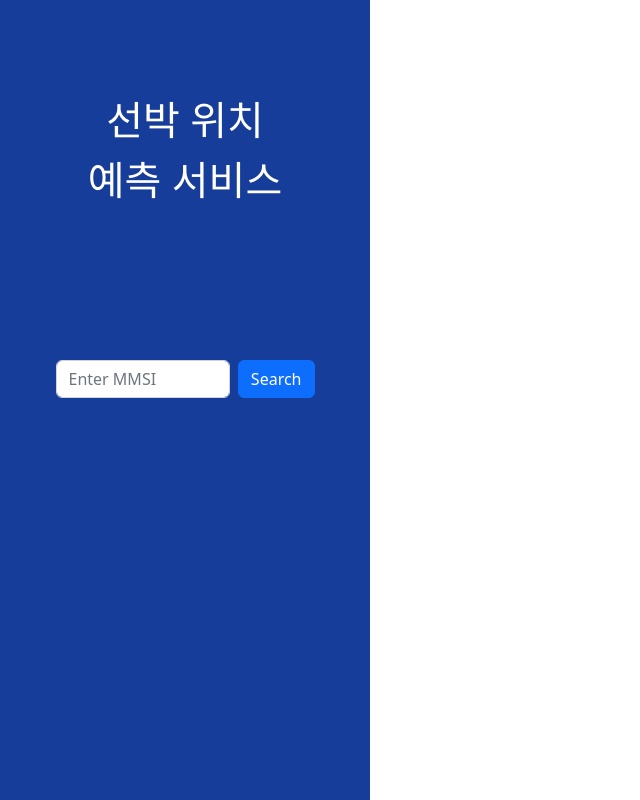
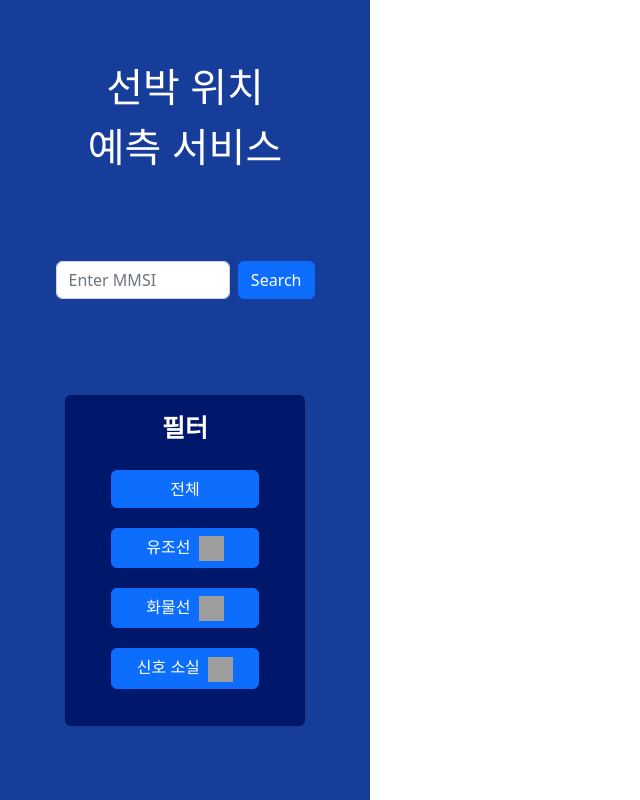
Before and after one commit to cyccc95/project_ship, a React (Create React App) app in the folder front-end/: page / in a window 1280 px wide. Shown: the whole page, without its empty margins (0-640 px from the left). Built offline with nearby package versions, Linux system fonts and the light colour scheme; grey boxes are pictures that could not be loaded.

Commit message:
Filter.js 작성

```diff
--- a/front-end/src/components/sidebar/Filter.js
+++ b/front-end/src/components/sidebar/Filter.js
@@ -1,7 +1,101 @@
 import React from 'react';
+import styled from 'styled-components';
+import Card from 'react-bootstrap/Card';
+import Button from 'react-bootstrap/Button';
+import { useNavigate } from 'react-router-dom';
+
+const FilterStyle = styled.div`
+  height: 33vh;
+`;
 
 const Filter = () => {
-  return <div></div>;
+  const navigate = useNavigate();
+
+  const shipTypeAll = () => {
+    navigate('/');
+  };
+
+  const shipTypeCargo = () => {
+    navigate('/ships/cargo');
+  };
+
+  const shipTypeTanker = () => {
+    navigate('/ships/tanker');
+  };
+
+  const shipTypeLoss = () => {
+    navigate('/ships/loss');
+  };
+
+  return (
+    <FilterStyle>
+      <Card style={{ width: '15rem', backgroundColor: 'rgb(0, 24, 107)' }}>
+        <Card.Body>
+          <Card.Title
+            style={{
+              textAlign: 'center',
+              fontSize: '25px',
+              fontWeight: 'bold',
+            }}
+          >
+            필터
+          </Card.Title>
+          <Card.Text
+            style={{
+              padding: '10px',
+              display: 'flex',
+              flexDirection: 'column',
+              alignItems: 'center',
+            }}
+          >
+            <Button
+              variant="primary"
+              style={{ margin: '10px', width: '80%' }}
+              onClick={shipTypeAll}
+            >
+              전체
+            </Button>
+            <Button
+              variant="primary"
+              style={{ margin: '10px', width: '80%' }}
+              onClick={shipTypeTanker}
+            >
+              유조선&nbsp;&nbsp;
+              <img
+                src="https://cdn-icons-png.flaticon.com/512/2942/2942056.png"
+                style={{ width: '25px', height: '25px' }}
+                alt="유조선"
+              ></img>
+            </Button>
+            <Button
+              variant="primary"
+              style={{ margin: '10px', width: '80%' }}
+              onClick={shipTypeCargo}
+            >
+              화물선&nbsp;&nbsp;
+              <img
+                src="https://cdn-icons-png.flaticon.com/512/9565/9565467.png"
+                style={{ width: '25px', height: '25px' }}
+                alt="화물선"
+              ></img>
+            </Button>
+            <Button
+              variant="primary"
+              style={{ margin: '10px', width: '80%' }}
+              onClick={shipTypeLoss}
+            >
+              신호 소실&nbsp;&nbsp;
+              <img
+                src="https://cdn-icons-png.flaticon.com/512/3967/3967841.png"
+                style={{ width: '25px', height: '25px' }}
+                alt="화물선"
+              ></img>
+            </Button>
+          </Card.Text>
+        </Card.Body>
+      </Card>
+    </FilterStyle>
+  );
 };
 
 export default Filter;
```
